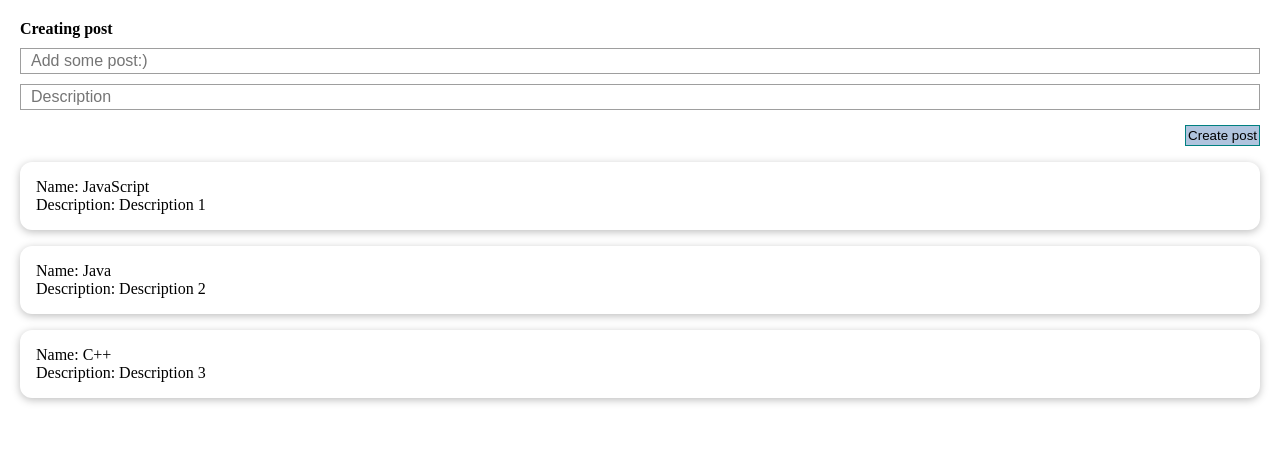
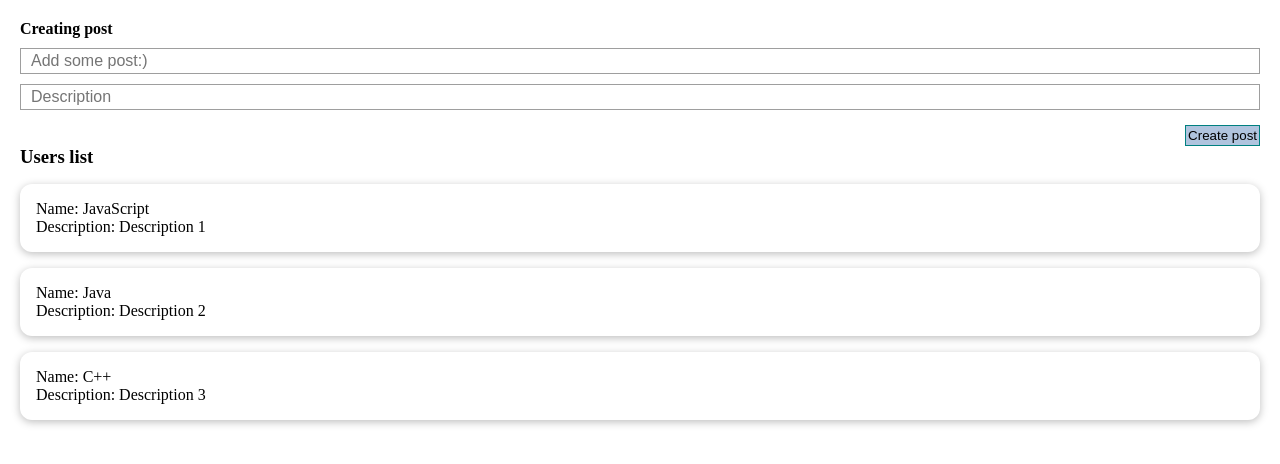
Before and after one commit to GitHubStanislav/vue-cli-01-a-new-vue-project, a Vue app: page / in a window 1280 px wide. Shown: the top 464 px of the page. Built offline with nearby package versions, Linux system fonts and the light colour scheme.

Commit message:
PostItem

```diff
--- /dev/null
+++ b/src/components/PostItem.vue
@@ -0,0 +1,20 @@
+<template>
+  <div class="post">
+    <div>Name: {{ post.title }}</div>
+    <div>Description: {{ post.body }}</div>
+  </div>
+</template>
+
+<script>
+export default {
+  props: {
+    post: {
+      type: Object,
+      required: true,
+    },
+  },
+  name: "PostItem",
+};
+</script>
+
+<style scoped></style>
--- a/src/components/PostList.vue
+++ b/src/components/PostList.vue
@@ -1,14 +1,17 @@
 <template>
-  <div class="post" v-for="post in posts" :key="post.id">
-    <div>Name: {{ post.title }}</div>
-    <div>Description: {{ post.body }}</div>
+  <div>
+    <h3>Users list</h3>
+    <post-item :post="post" v-for="post in posts" :key="post.id"></post-item>
   </div>
 </template>
 
 <script>
+import PostItem from "@/components/PostItem.vue";
+
 export default {
-  props:['posts'],
-    name: "PostList",
+  components: { PostItem },
+  props: ["posts"],
+  name: "PostList",
 };
 </script>
 
```
